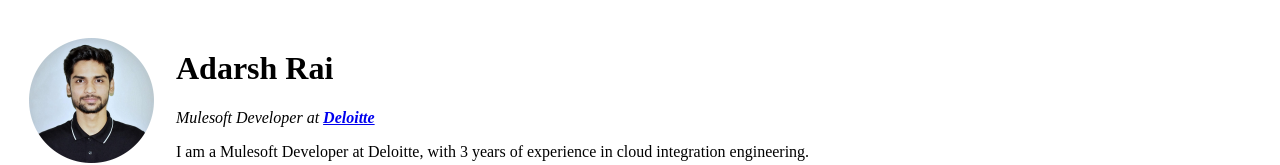
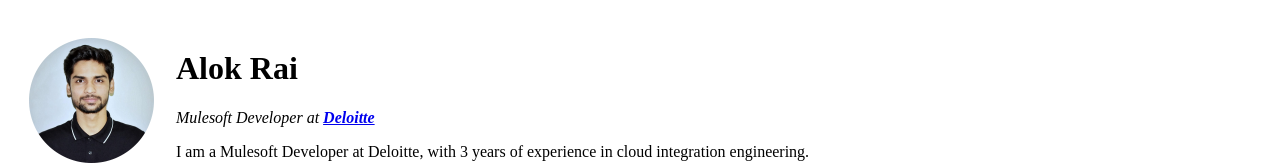
Before and after one commit to iamalokrai/cv, a plain HTML site: page index.html in a window 1280 px wide. Shown: the top 165 px of the page. Drawn offline with Linux system fonts and the light colour scheme.

Commit message:
Corrected Name

```diff
--- a/index.html
+++ b/index.html
@@ -10,7 +10,7 @@
   <table cellspacing="20">
     <tr>
       <td><img src="images/alok.png" alt="alok profile picture" height="125"></td>
-      <td><h1>Adarsh Rai</h1>
+      <td><h1>Alok Rai</h1>
       <p><em>Mulesoft Developer at <strong><a href="https://www2.deloitte.com/us/en.html">Deloitte</a></strong></em></p>
       <p>I am a Mulesoft Developer at Deloitte, with 3 years of experience in cloud integration engineering.</p></td>
     </tr>
```
